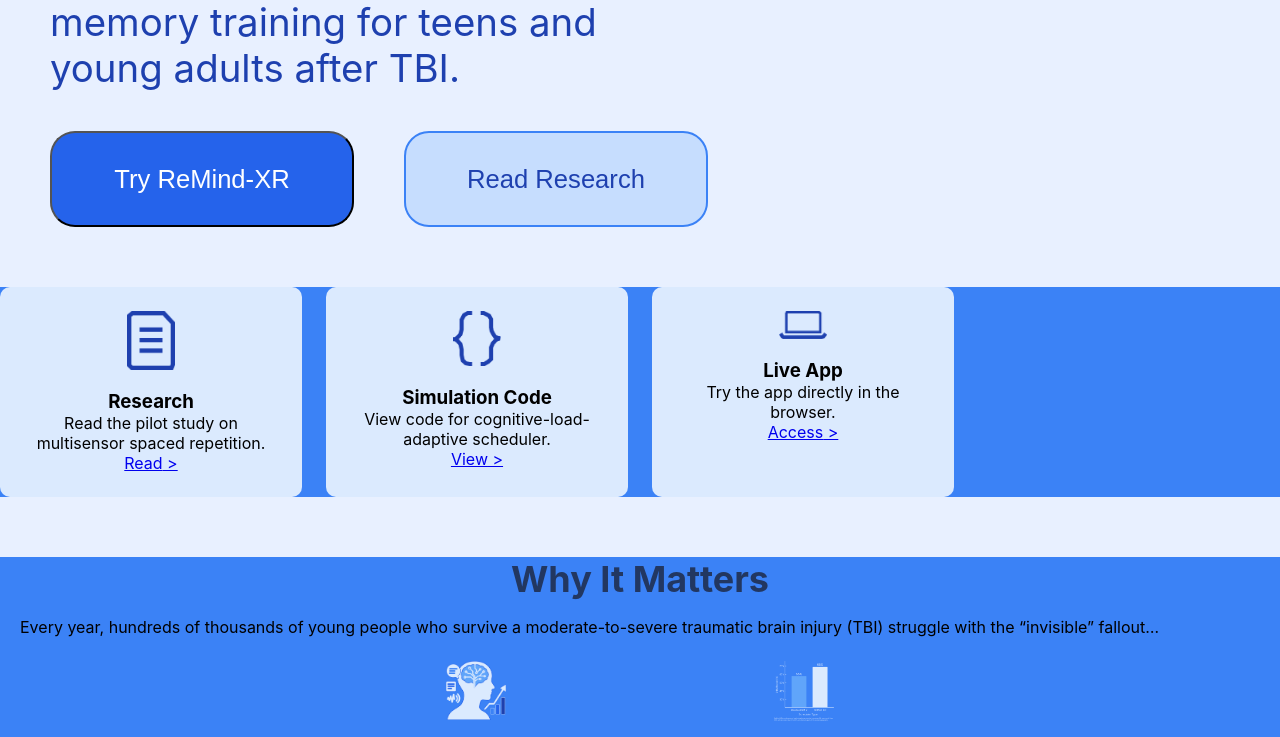
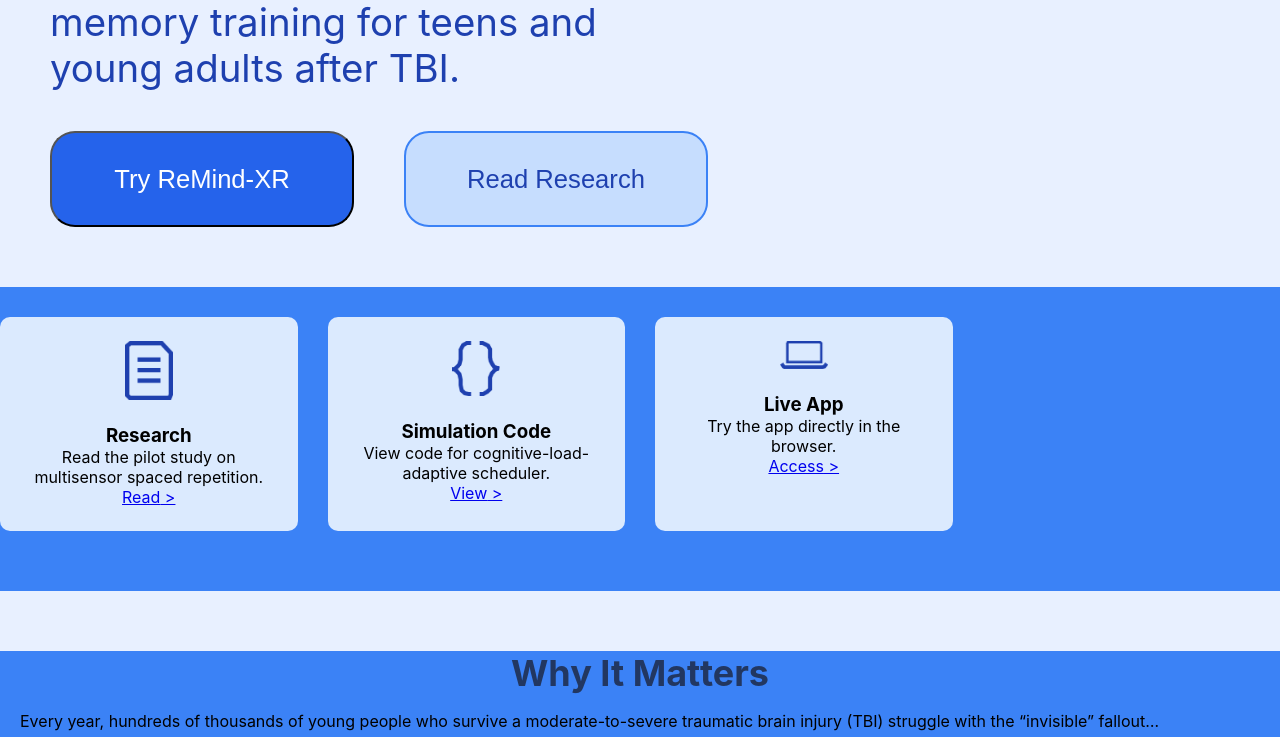
Before and after one commit to maitrimydur/remindXR-web, a React (Vite) app: page / in a window 1280 px wide. Shown: the part 555-1292 px from the top of the page. Built offline with nearby package versions, Linux system fonts and the light colour scheme.

Commit message:
Changes in features.tsx with url link and aligning size of the rectangles

```diff
--- a/src/App.css
+++ b/src/App.css
@@ -134,19 +134,20 @@
   background-color: #3B82F6;
   display: grid;
   grid-template-columns: repeat(auto-fill, minmax(240px, 1fr));
-  gap: 24px;
-  margin-bottom: 60px;
+  gap: 30px;
+
 }
 .feature-card {
+  margin-top: 30px;
   background: #DBEAFE;
   padding: 24px;
   border-radius: 10px;
   text-align: center;
+  margin-bottom: 60px;
 }
 .feature-icon {
   width: 48px;
-  margin-bottom: 16px;
-
+  margin-bottom: 20px;
 }
 
 
```
